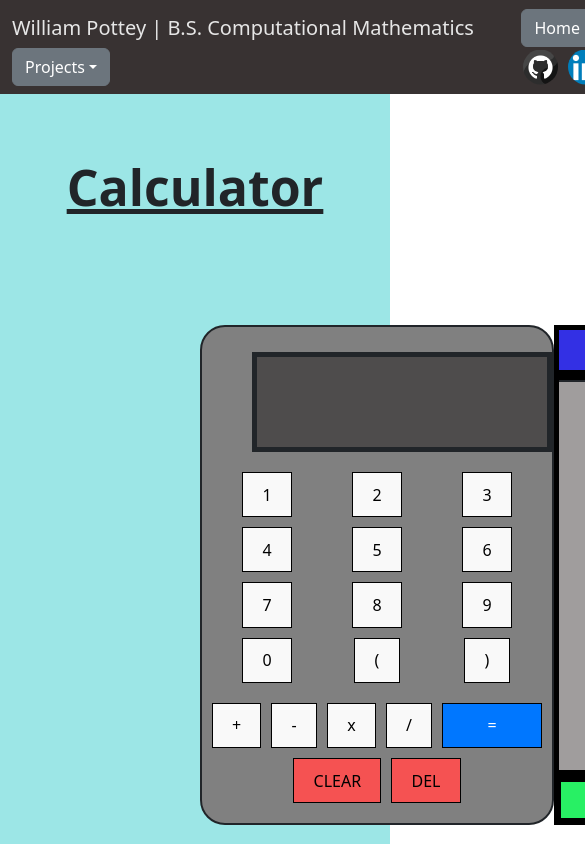
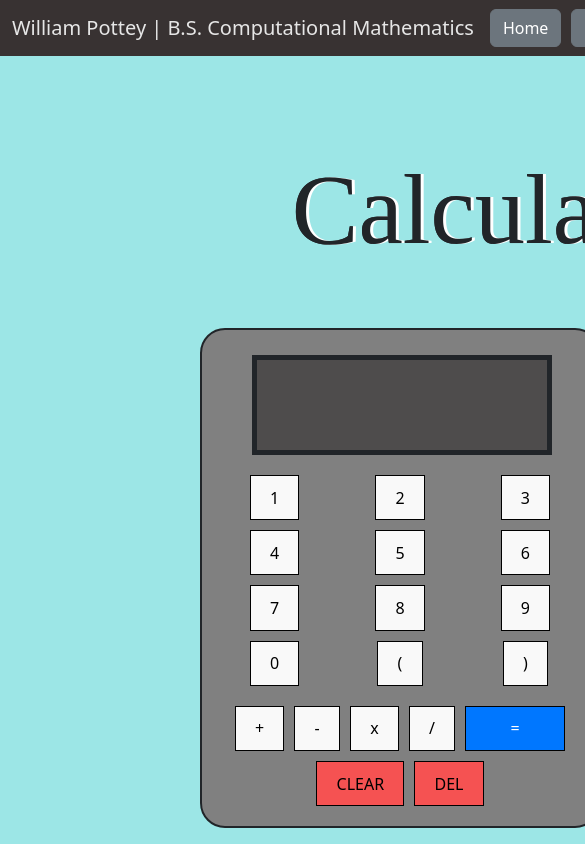
Before and after one commit to WilliamPottey/React-Calculator-1, a React (Vite) app: page / in a window 390 px wide. Shown: the top 844 px of the page, 585 px wide, since content can reach past the window. Built offline with nearby package versions, Linux system fonts and the light colour scheme.

Commit message:
adjustments for mobile viewing

```diff
--- a/src/App.css
+++ b/src/App.css
@@ -3,13 +3,7 @@
   height: 500px;
   background-color: gray;
   position: relative;
-  /* top: 0;
-  bottom: 0;
-  left: 0;
-  right: 0; */
-  /* margin: auto;
-  margin-bottom: 50px;
-  margin-top: 100px; */
+  min-width: 400px;
   text-align: center;
   border-radius: 25px;
   border: 2px solid;
--- a/src/components/Header/header.css
+++ b/src/components/Header/header.css
@@ -8,7 +8,7 @@
 
 .navbar {
   background-color: rgb(56, 50, 50);
-  min-width: 615px;
+  min-width: 800px;
 }
 
 .navbar-brand {
--- a/src/index.css
+++ b/src/index.css
@@ -31,8 +31,24 @@ a:hover {
 } */
 
 h1 {
-  font-size: 3.2em;
-  line-height: 1.1;
+  font-family: "Times New Roman", Times, serif;
+  background-image: linear-gradient(to left, #000000, #3b3740);
+  background-clip: text;
+  color: transparent;
+  text-shadow: 3px 0 #fff;
+  position: relative;
+  display: flex;
+  align-items: center;
+  justify-content: center;
+}
+
+.about-header {
+  display: flex;
+  justify-content: center;
+  font-family: "Times New Roman", Times, serif;
+  position: relative;
+  top: 150px;
+  font-size: 100px;
 }
 
 @media (prefers-color-scheme: light) {
@@ -49,14 +65,21 @@ h1 {
   font-size: 50px;
   display: flex;
   justify-content: center;
+  align-items: center;
   font-weight: bold;
-  position: relative;
+  position: absolute;
   top: 150px;
   text-decoration: underline;
 }
 
+.scroll {
+  overflow: auto;
+}
+
 .page-background {
   background-color: rgba(108, 218, 218, 0.671);
+  background-position: fixed;
+  min-width: 1000px;
 }
 
 footer {
--- a/src/main.jsx
+++ b/src/main.jsx
@@ -5,11 +5,11 @@ import App from "./App.jsx";
 import Header from "./components/Header/header";
 
 createRoot(document.getElementById("root")).render(
-  <StrictMode>
+  <>
     <Header />
     <div className="page-background">
-      <span id="calc_text">Calculator</span>
-      <App />
+      <h1 className="about-header">Calculator</h1>
+      <App className="scroll" />
       <footer>
         <div className="footer">
           Author: William Pottey <br />
@@ -21,5 +21,5 @@ createRoot(document.getElementById("root")).render(
         </div>
       </footer>
     </div>
-  </StrictMode>
+  </>
 );
```
